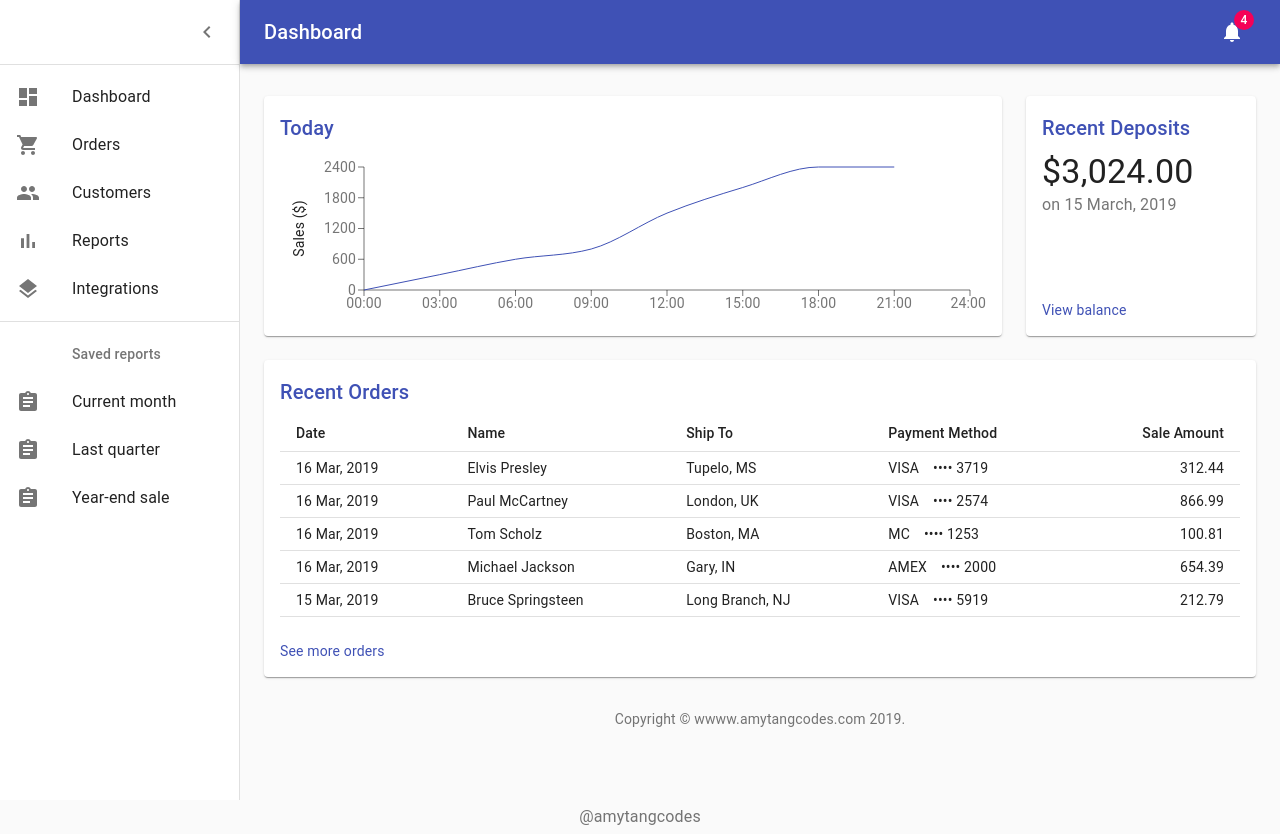
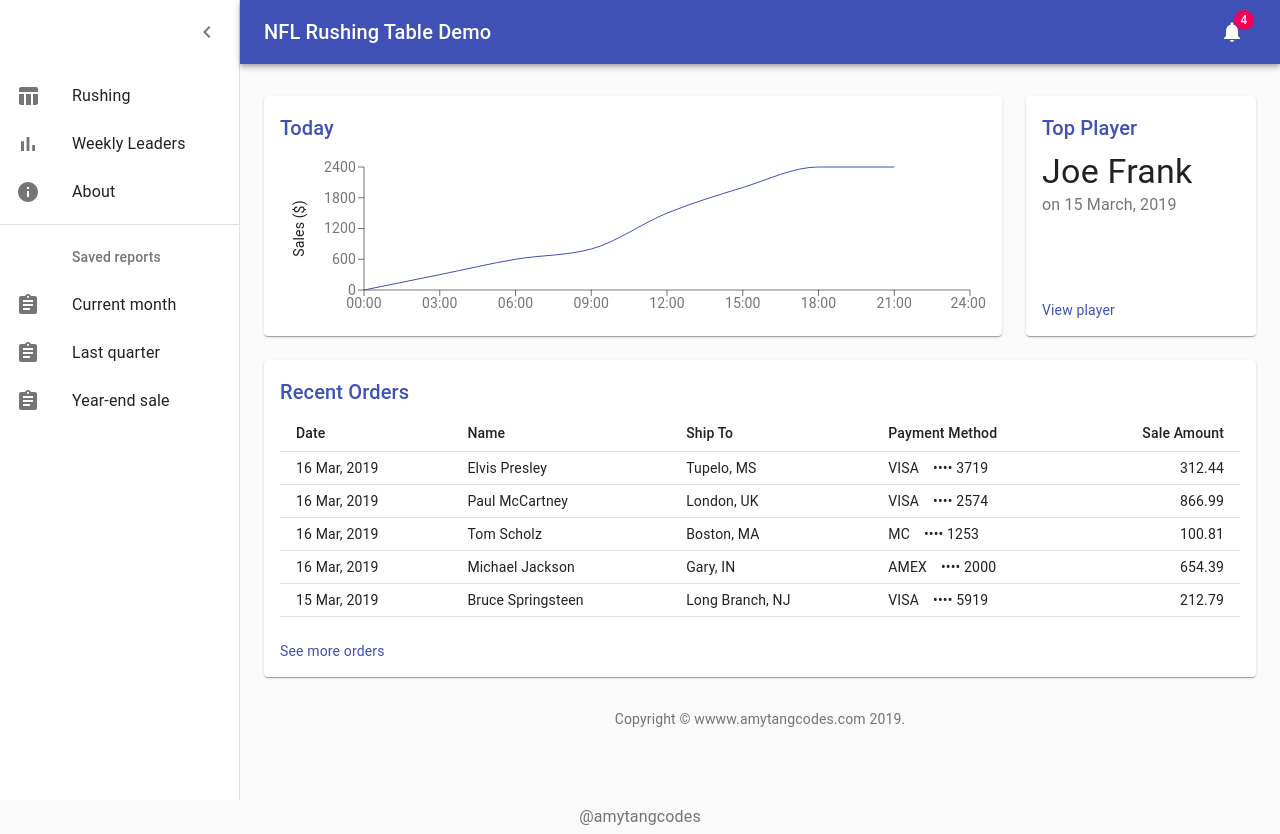
Before and after one commit to amytangcodes/nfl-rushing-demo, a React (Create React App) app: page / in a window 1280 px wide. Built offline with nearby package versions, Linux system fonts and the light colour scheme.

Commit message:
Adding TopPlayer component | Cleaning up sidebar nav

```diff
--- a/src/components/App.js
+++ b/src/components/App.js
@@ -1,10 +1,6 @@
 import React from "react";
 import { BrowserRouter as Router, Switch, Route, Link } from "react-router-dom";
 import styled from "styled-components";
-import AppBar from "@material-ui/core/AppBar";
-import HomeIcon from "@material-ui/icons/Home";
-import IconButton from "@material-ui/core/IconButton";
-import Toolbar from "@material-ui/core/Toolbar";
 import Typography from "@material-ui/core/Typography";
 import Dashboard from "./Dashboard";
 
--- a/src/components/Dashboard.js
+++ b/src/components/Dashboard.js
@@ -20,7 +20,7 @@ import ChevronLeftIcon from "@material-ui/icons/ChevronLeft";
 import NotificationsIcon from "@material-ui/icons/Notifications";
 import { mainListItems, secondaryListItems } from "./listItems";
 import Chart from "./Chart";
-import Deposits from "./Deposits";
+import TopPlayer from "./TopPlayer";
 import Orders from "./Orders";
 
 function Copyright() {
@@ -155,7 +155,7 @@ export default function Dashboard() {
             noWrap
             className={classes.title}
           >
-            Dashboard
+            NFL Rushing Table Demo
           </Typography>
           <IconButton color="inherit">
             <Badge badgeContent={4} color="secondary">
@@ -176,7 +176,6 @@ export default function Dashboard() {
             <ChevronLeftIcon />
           </IconButton>
         </div>
-        <Divider />
         <List>{mainListItems}</List>
         <Divider />
         <List>{secondaryListItems}</List>
@@ -194,7 +193,7 @@ export default function Dashboard() {
             {/* Recent Deposits */}
             <Grid item xs={12} md={4} lg={3}>
               <Paper className={fixedHeightPaper}>
-                <Deposits />
+                <TopPlayer />
               </Paper>
             </Grid>
             {/* Recent Orders */}
--- /dev/null
+++ b/src/components/TopPlayer.js
@@ -0,0 +1,35 @@
+import React from "react";
+import Link from "@material-ui/core/Link";
+import { makeStyles } from "@material-ui/core/styles";
+import Typography from "@material-ui/core/Typography";
+import Title from "./Title";
+
+function preventDefault(event) {
+  event.preventDefault();
+}
+
+const useStyles = makeStyles({
+  depositContext: {
+    flex: 1
+  }
+});
+
+export default function TopPlayer() {
+  const classes = useStyles();
+  return (
+    <React.Fragment>
+      <Title>Top Player</Title>
+      <Typography component="p" variant="h4">
+        Joe Frank
+      </Typography>
+      <Typography color="textSecondary" className={classes.depositContext}>
+        on 15 March, 2019
+      </Typography>
+      <div>
+        <Link color="primary" href="#" onClick={preventDefault}>
+          View player
+        </Link>
+      </div>
+    </React.Fragment>
+  );
+}
--- a/src/components/listItems.js
+++ b/src/components/listItems.js
@@ -1,46 +1,32 @@
-import React from 'react';
-import ListItem from '@material-ui/core/ListItem';
-import ListItemIcon from '@material-ui/core/ListItemIcon';
-import ListItemText from '@material-ui/core/ListItemText';
-import ListSubheader from '@material-ui/core/ListSubheader';
-import DashboardIcon from '@material-ui/icons/Dashboard';
-import ShoppingCartIcon from '@material-ui/icons/ShoppingCart';
-import PeopleIcon from '@material-ui/icons/People';
-import BarChartIcon from '@material-ui/icons/BarChart';
-import LayersIcon from '@material-ui/icons/Layers';
-import AssignmentIcon from '@material-ui/icons/Assignment';
+import React from "react";
+import ListItem from "@material-ui/core/ListItem";
+import ListItemIcon from "@material-ui/core/ListItemIcon";
+import ListItemText from "@material-ui/core/ListItemText";
+import ListSubheader from "@material-ui/core/ListSubheader";
+import TableChartIcon from "@material-ui/icons/TableChart";
+import BarChartIcon from "@material-ui/icons/BarChart";
+import InfoIcon from "@material-ui/icons/Info";
+import AssignmentIcon from "@material-ui/icons/Assignment";
 
 export const mainListItems = (
   <div>
     <ListItem button>
       <ListItemIcon>
-        <DashboardIcon />
+        <TableChartIcon />
       </ListItemIcon>
-      <ListItemText primary="Dashboard" />
-    </ListItem>
-    <ListItem button>
-      <ListItemIcon>
-        <ShoppingCartIcon />
-      </ListItemIcon>
-      <ListItemText primary="Orders" />
-    </ListItem>
-    <ListItem button>
-      <ListItemIcon>
-        <PeopleIcon />
-      </ListItemIcon>
-      <ListItemText primary="Customers" />
+      <ListItemText primary="Rushing" />
     </ListItem>
     <ListItem button>
       <ListItemIcon>
         <BarChartIcon />
       </ListItemIcon>
-      <ListItemText primary="Reports" />
+      <ListItemText primary="Weekly Leaders" />
     </ListItem>
     <ListItem button>
       <ListItemIcon>
-        <LayersIcon />
+        <InfoIcon />
       </ListItemIcon>
-      <ListItemText primary="Integrations" />
+      <ListItemText primary="About" />
     </ListItem>
   </div>
 );
```
